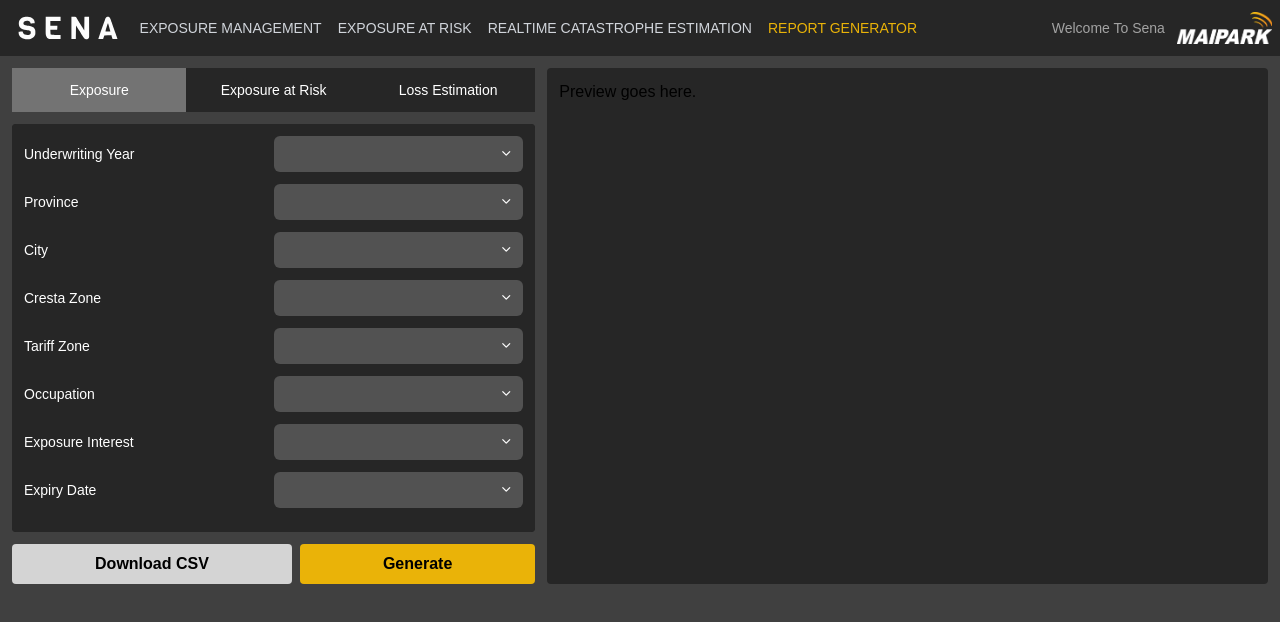
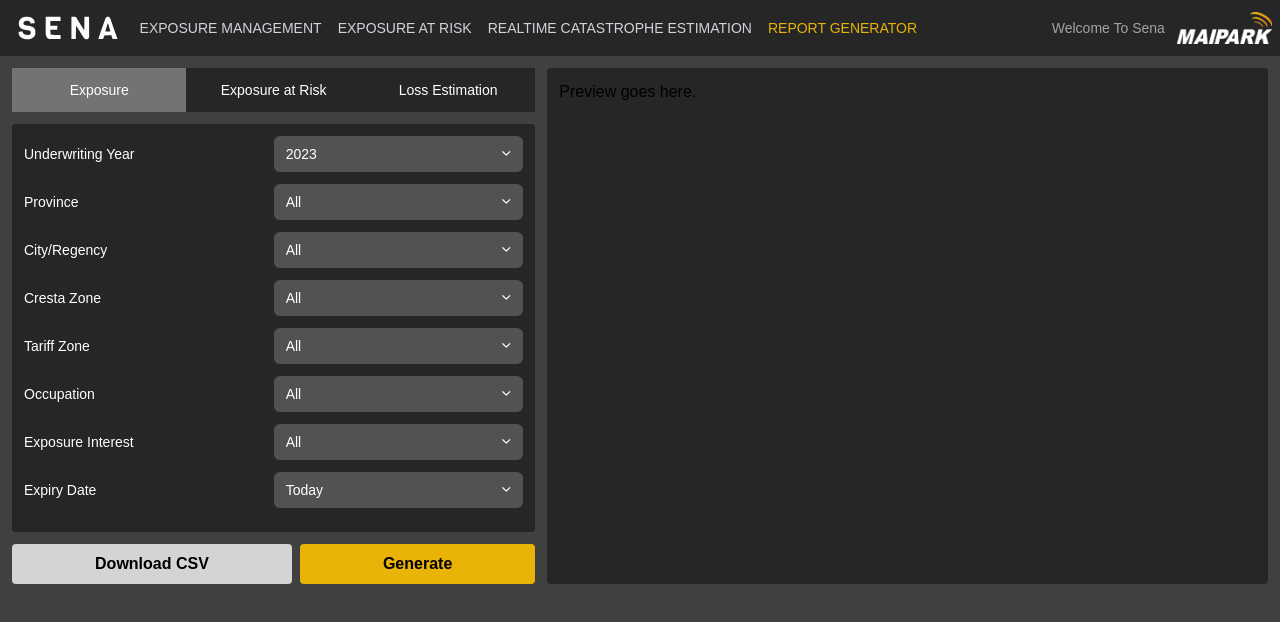
Before and after one commit to asbp/sena-ergen, a Nuxt app: page / in a window 1280 px wide. Shown: the top 622 px of the page. Built offline with nearby package versions, Linux system fonts and the light colour scheme; a web font is replaced by a local one.

Commit message:
add more select

```diff
--- a/pages/index.vue
+++ b/pages/index.vue
@@ -1,4 +1,25 @@
 <script lang="ts" setup>
+const exposureModel = reactive({
+  underwritingYear: 2023,
+  province: 1,
+  cityRegency: 1,
+  crestaZone: 1,
+  tariffZone: 1,
+  occupation: 1,
+  exposureInterest: 1,
+  expiryDate: 1,
+});
+
+const lossEstimationModel = reactive({
+  earthquakeEvent: 1,
+  province: 1,
+  cityRegency: 1,
+  crestaZone: 1,
+  tariffZone: 1,
+  occupation: 1,
+  exposureInterest: 1,
+});
+
 </script>
 
 <template>
@@ -8,36 +29,56 @@
       <div class="md:w-1/2 lg:w-5/12">
         <TabView>
           <TabPage title="Exposure">
-            <SelectInput label="Underwriting Year">
+            <SelectInput label="Underwriting Year" v-model="exposureModel.underwritingYear">
               <option value="2023">2023</option>
             </SelectInput>
-            <SelectInput label="Province">
-
+            <SelectInput label="Province" v-model="exposureModel.province">
+              <option value="1">All</option>
             </SelectInput>
-            <SelectInput label="City">
-
+            <SelectInput label="City/Regency" v-model="exposureModel.cityRegency">
+              <option value="1">All</option>
             </SelectInput>
-            <SelectInput label="Cresta Zone">
-
+            <SelectInput label="Cresta Zone" v-model="exposureModel.crestaZone">
+              <option value="1">All</option>
             </SelectInput>
-            <SelectInput label="Tariff Zone">
-
+            <SelectInput label="Tariff Zone" v-model="exposureModel.tariffZone">
+              <option value="1">All</option>
             </SelectInput>
-            <SelectInput label="Occupation">
-
+            <SelectInput label="Occupation" v-model="exposureModel.occupation">
+              <option value="1">All</option>
             </SelectInput>
-            <SelectInput label="Exposure Interest">
-
+            <SelectInput label="Exposure Interest" v-model="exposureModel.exposureInterest">
+              <option value="1">All</option>
             </SelectInput>
-            <SelectInput label="Expiry Date">
-
+            <SelectInput label="Expiry Date" v-model="exposureModel.expiryDate">
+              <option value="1">Today</option>
             </SelectInput>
           </TabPage>
           <TabPage title="Exposure at Risk">
             Tab Exposure at Risk goes here.
           </TabPage>
           <TabPage title="Loss Estimation">
-            Tab Loss Estimation goes here.
+            <SelectInput label="Earthquake Event" v-model="lossEstimationModel.earthquakeEvent">
+              <option value="1">Gempa Cianjur 5.4 M</option>
+            </SelectInput>
+            <SelectInput label="Province" v-model="lossEstimationModel.province">
+              <option value="1">All</option>
+            </SelectInput>
+            <SelectInput label="City/Regency" v-model="lossEstimationModel.cityRegency">
+              <option value="1">All</option>
+            </SelectInput>
+            <SelectInput label="Cresta Zone" v-model="lossEstimationModel.crestaZone">
+              <option value="1">All</option>
+            </SelectInput>
+            <SelectInput label="Tariff Zone" v-model="lossEstimationModel.tariffZone">
+              <option value="1">All</option>
+            </SelectInput>
+            <SelectInput label="Occupation" v-model="lossEstimationModel.occupation">
+              <option value="1">All</option>
+            </SelectInput>
+            <SelectInput label="Exposure Interest" v-model="lossEstimationModel.exposureInterest">
+              <option value="1">All</option>
+            </SelectInput>
           </TabPage>
         </TabView>
         <div class="flex space-x-2 mt-3">
--- a/utils/types.ts.ts
+++ b/utils/types.ts.ts
@@ -8,4 +8,9 @@ export interface SelectInputProps extends /* @vue-ignore */ SelectHTMLAttributes
   options?: string[];
 }
 
+export interface SelectOption {
+  label: string;
+  value: string;
+}
+
 export type Slots = typeof import("vue")['useSlots'];
```
